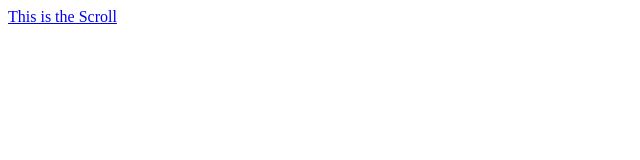
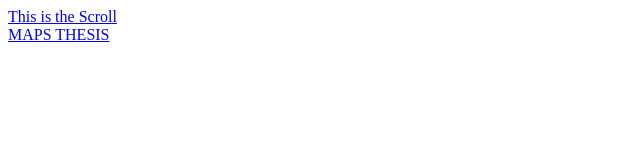
Before and after one commit to KK2468/ANTH241, a plain HTML site: page index.html in a window 1280 px wide. Shown: the whole page, without its empty margins (0-640 px from the left). Drawn offline with Linux system fonts and the light colour scheme.

Commit message:
updates for thesis

```diff
--- a/index.html
+++ b/index.html
@@ -17,6 +17,8 @@
 
   <div>
   <a href="ANTH241 Proj.html"> This is the Scroll</a>
+  <br>
+  <a href="MapPageSkeleton.html">MAPS THESIS<a>
   <div>
 
   </body>
```
